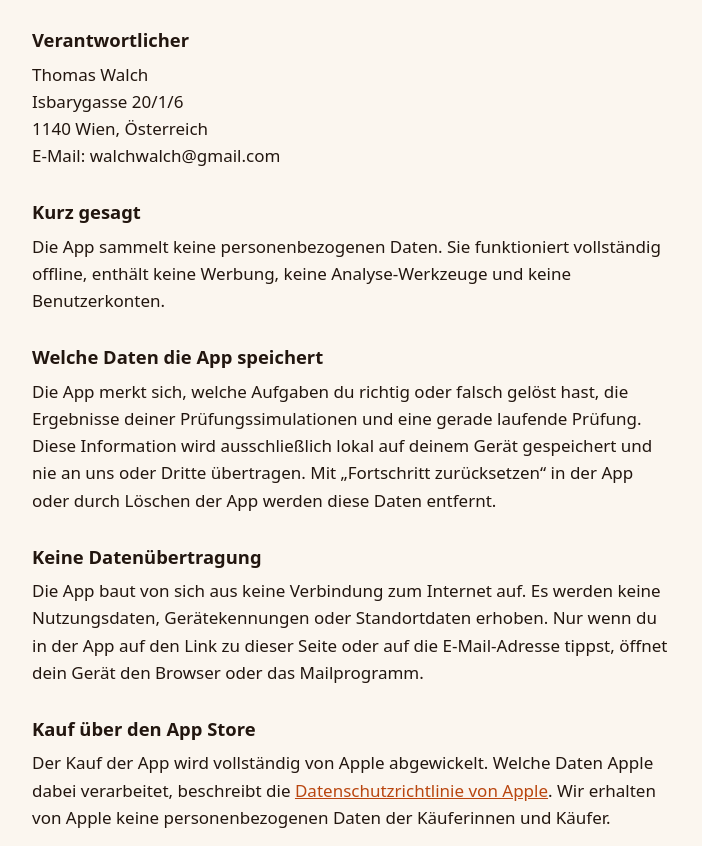
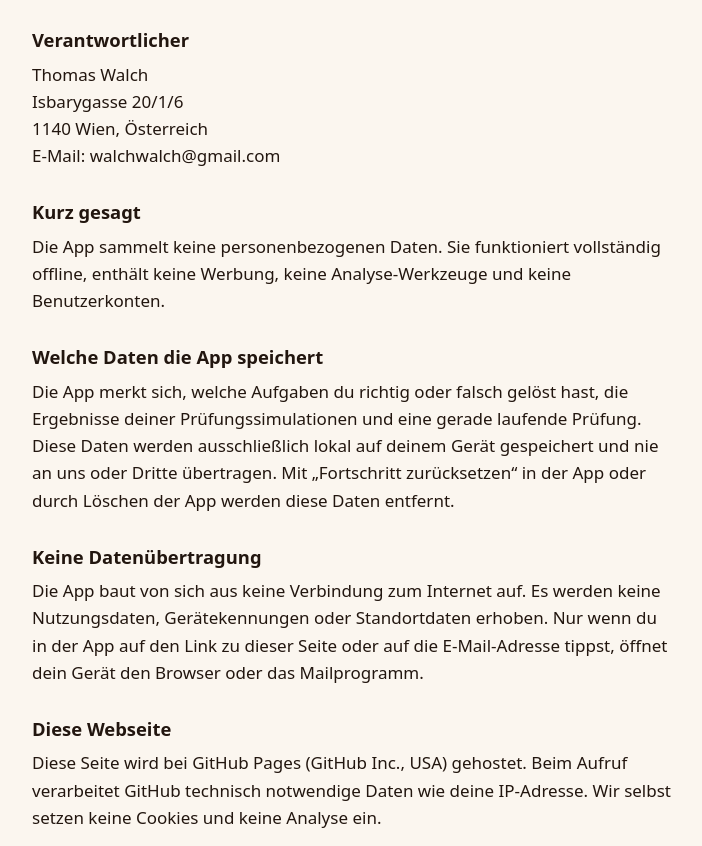
Before and after one commit to walchwalch/walchwalch.github.io, a plain HTML site: page lap-einzelhandel/datenschutz.html in a window 1280 px wide. Shown: the part 106-952 px from the top of the page, without its empty margins (288-990 px from the left). Drawn offline with Linux system fonts and the light colour scheme.

Commit message:
LAP Einzelhandel: Datenschutzseite ergänzt
Co-Authored-By: Claude Fable 5.2 <noreply@anthropic.com>
Claude-Session: https://claude.ai/code/session_01XaipkKBjmSruet4Ju8fZY9

```diff
--- a/lap-einzelhandel/datenschutz.html
+++ b/lap-einzelhandel/datenschutz.html
@@ -23,10 +23,13 @@ a{color:var(--akz)}hr{border:0;border-top:1px solid var(--line);margin:28px 0}
 <p>Die App sammelt keine personenbezogenen Daten. Sie funktioniert vollständig offline, enthält keine Werbung, keine Analyse-Werkzeuge und keine Benutzerkonten.</p>
 
 <h2>Welche Daten die App speichert</h2>
-<p>Die App merkt sich, welche Aufgaben du richtig oder falsch gelöst hast, die Ergebnisse deiner Prüfungssimulationen und eine gerade laufende Prüfung. Diese Information wird ausschließlich lokal auf deinem Gerät gespeichert und nie an uns oder Dritte übertragen. Mit „Fortschritt zurücksetzen“ in der App oder durch Löschen der App werden diese Daten entfernt.</p>
+<p>Die App merkt sich, welche Aufgaben du richtig oder falsch gelöst hast, die Ergebnisse deiner Prüfungssimulationen und eine gerade laufende Prüfung. Diese Daten werden ausschließlich lokal auf deinem Gerät gespeichert und nie an uns oder Dritte übertragen. Mit „Fortschritt zurücksetzen“ in der App oder durch Löschen der App werden diese Daten entfernt.</p>
 
 <h2>Keine Datenübertragung</h2>
 <p>Die App baut von sich aus keine Verbindung zum Internet auf. Es werden keine Nutzungsdaten, Gerätekennungen oder Standortdaten erhoben. Nur wenn du in der App auf den Link zu dieser Seite oder auf die E-Mail-Adresse tippst, öffnet dein Gerät den Browser oder das Mailprogramm.</p>
+
+<h2>Diese Webseite</h2>
+<p>Diese Seite wird bei GitHub Pages (GitHub Inc., USA) gehostet. Beim Aufruf verarbeitet GitHub technisch notwendige Daten wie deine IP-Adresse. Wir selbst setzen keine Cookies und keine Analyse ein.</p>
 
 <h2>Kauf über den App Store</h2>
 <p>Der Kauf der App wird vollständig von Apple abgewickelt. Welche Daten Apple dabei verarbeitet, beschreibt die <a href="https://www.apple.com/legal/privacy/">Datenschutzrichtlinie von Apple</a>. Wir erhalten von Apple keine personenbezogenen Daten der Käuferinnen und Käufer.</p>
```
Also changed, not shown: lap-einzelhandel/index.html (+1 -1 lines).
